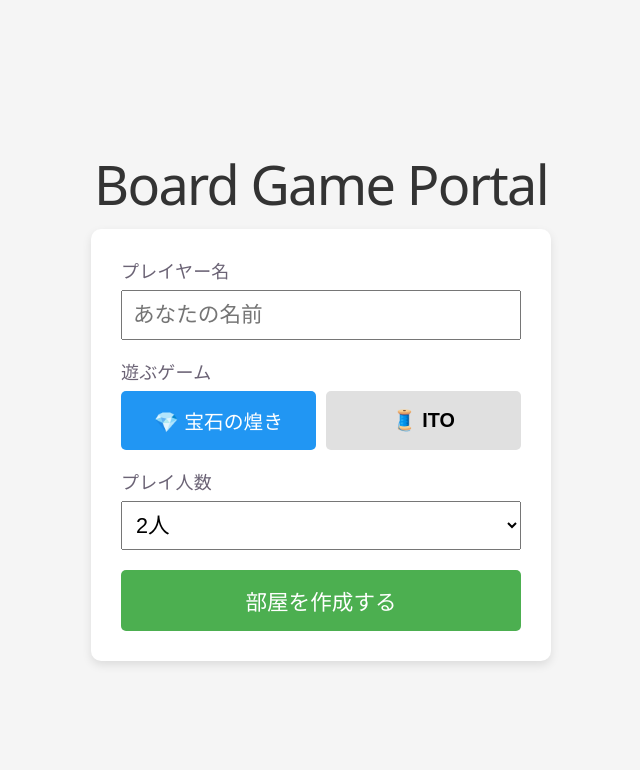
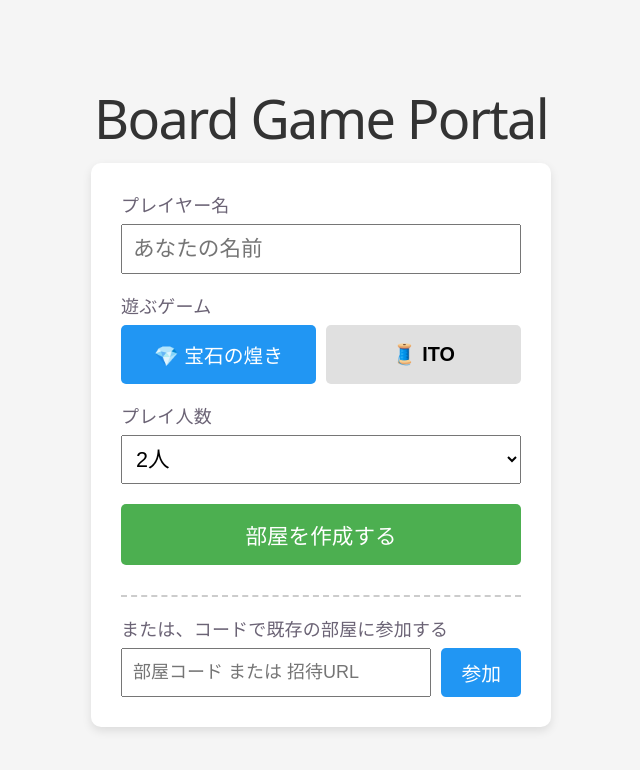
Before and after one commit to suti-tasu/-, a React (Vite) app: page / in a window 1280 px wide. Shown: the top 770 px of the page, without its empty margins (319-959 px from the left). Built offline with nearby package versions, Linux system fonts and the light colour scheme; what boardgame.io would draw is missing.

Commit message:
Add files via upload

```diff
--- a/src/App.jsx
+++ b/src/App.jsx
@@ -59,6 +59,7 @@ const App = () => {
   const [newTheme, setNewTheme] = useState('');
   const [showThemeManager, setShowThemeManager] = useState(false);
   const [themeMode, setThemeMode] = useState('random');
+  const [joinCode, setJoinCode] = useState('');
 
   useEffect(() => {
     try {
@@ -136,29 +137,49 @@ const App = () => {
     }
   };
 
-  const joinExistingMatch = async () => {
+  const joinExistingMatch = async (tGameType = gameType, tMatchID = matchID) => {
     if (!playerName) return setError('名前を入力してください');
     setError('');
     try {
       // 誰が空いているか探してJoinする（簡略化のため0から順に試す）
-      const match = await lobbyClient.getMatch(gameType, matchID);
+      const match = await lobbyClient.getMatch(tGameType, tMatchID);
       const availablePlayer = match.players.find(p => !p.name);
 
       if (!availablePlayer) {
         return setError('部屋が満員です');
       }
 
-      const { playerID: newPlayerID, playerCredentials } = await lobbyClient.joinMatch(gameType, matchID, {
+      const { playerID: newPlayerID, playerCredentials } = await lobbyClient.joinMatch(tGameType, tMatchID, {
         playerID: availablePlayer.id.toString(),
         playerName: playerName
       });
 
+      window.history.pushState({}, '', '?game=' + tGameType + '&match=' + tMatchID);
+      setGameType(tGameType);
+      setMatchID(tMatchID);
       setPlayerID(newPlayerID);
       setCredentials(playerCredentials);
-      saveCredentials(gameType, matchID, newPlayerID, playerCredentials, playerName);
+      saveCredentials(tGameType, tMatchID, newPlayerID, playerCredentials, playerName);
     } catch (e) {
       setError('参加に失敗しました: ' + e.message);
     }
+  };
+
+  const handleJoinByCode = () => {
+    if (!joinCode.trim()) return;
+    let code = joinCode.trim();
+    let g = gameType;
+    let m = code;
+    try {
+      if (code.includes('?')) {
+        const url = new URL(code.startsWith('http') ? code : 'http://localhost/' + code);
+        const urlG = url.searchParams.get('game');
+        const urlM = url.searchParams.get('match');
+        if (urlG) g = urlG;
+        if (urlM) m = urlM;
+      }
+    } catch(e) {}
+    joinExistingMatch(g, m);
   };
 
   const leaveMatch = () => {
@@ -286,6 +307,22 @@ const App = () => {
                 )}
               </div>
             )}
+
+            <div style={{ marginTop: '30px', borderTop: '2px dashed #ccc', paddingTop: '20px' }}>
+              <label style={{ display: 'block', marginBottom: '5px', fontWeight: 'bold' }}>または、コードで既存の部屋に参加する</label>
+              <div style={{ display: 'flex', gap: '10px' }}>
+                <input
+                  type="text"
+                  value={joinCode}
+                  onChange={(e) => setJoinCode(e.target.value)}
+                  placeholder="部屋コード または 招待URL"
+                  style={{ flex: 1, padding: '10px', fontSize: '1em', boxSizing: 'border-box' }}
+                />
+                <button onClick={handleJoinByCode} style={{ padding: '10px 20px', fontSize: '1.1em', cursor: 'pointer', background: '#2196F3', color: 'white', border: 'none', borderRadius: '5px' }}>
+                  参加
+                </button>
+              </div>
+            </div>
           </>
         ) : (
           <button onClick={joinExistingMatch} style={{ width: '100%', padding: '15px', fontSize: '1.2em', cursor: 'pointer', background: '#4CAF50', color: 'white', border: 'none', borderRadius: '5px' }}>
```
